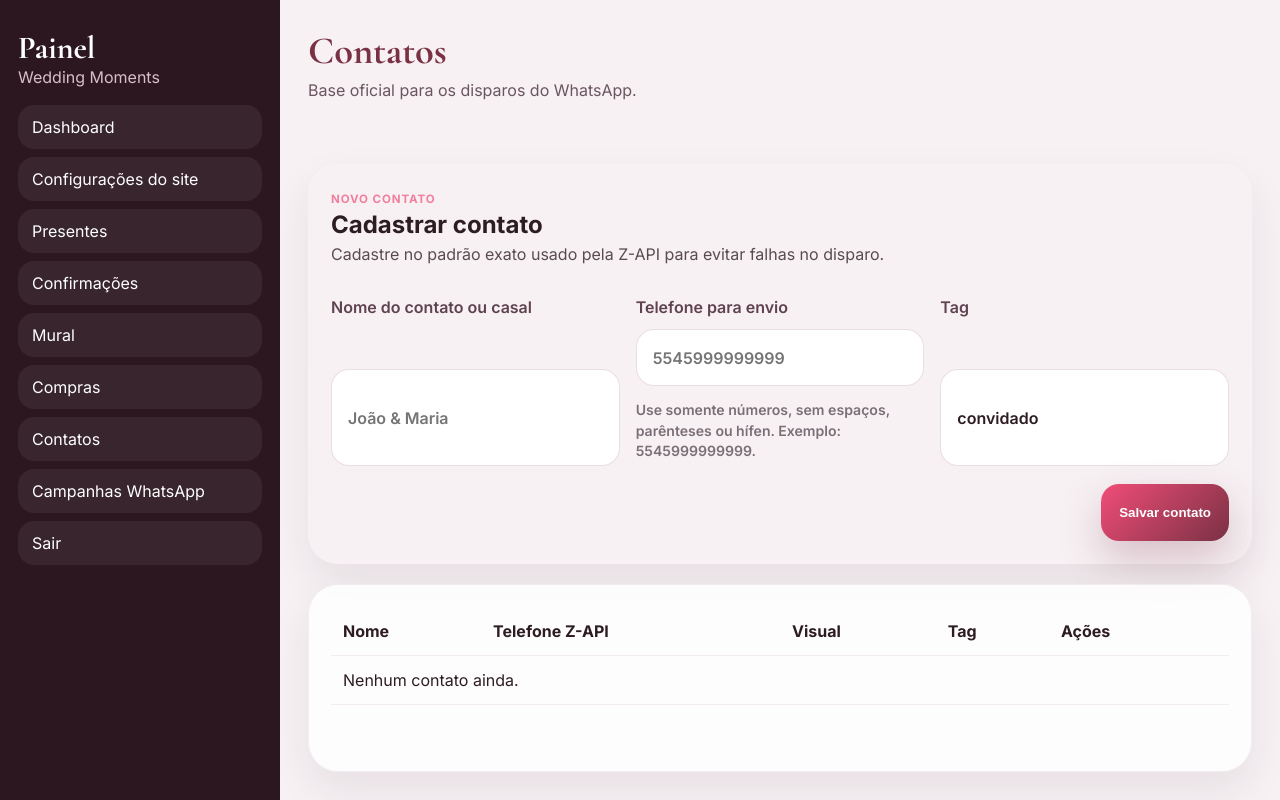
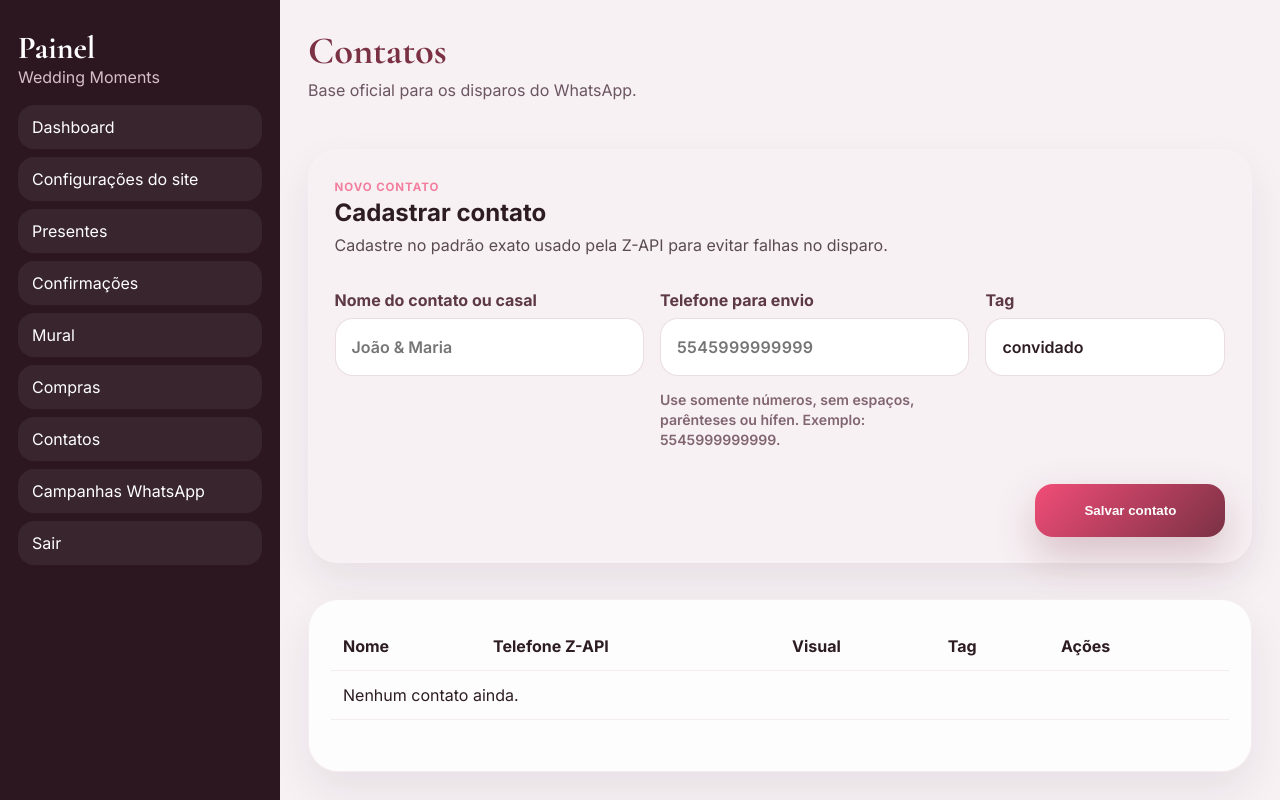
Before and after one commit to Hunter954/Casamento, a Flask app: page /admin/contatos in a window 1280 px wide. Run offline with Flask 3, Linux system fonts and the light colour scheme; the visitor is signed in with stand-in values (Sample User, id 1); data that the repository does not hold is empty.

Commit message:
Add files via upload

```diff
--- a/app/templates/admin/contacts.html
+++ b/app/templates/admin/contacts.html
@@ -13,26 +13,26 @@
       <p>{% if editing_contact %}Altere os dados abaixo e salve no mesmo bloco, sem abrir outra aba.{% else %}Cadastre no padrão exato usado pela Z-API para evitar falhas no disparo.{% endif %}</p>
     </div>
     {% if editing_contact %}
-      <a class="btn btn-secondary" href="{{ url_for('admin.contacts') }}">Cancelar edição</a>
+      <a class="btn btn-secondary contacts-cancel-btn" href="{{ url_for('admin.contacts') }}">Cancelar edição</a>
     {% endif %}
   </div>
 
   <input type="hidden" name="contact_id" value="{{ editing_contact.id if editing_contact else '' }}">
 
   <div class="contacts-form-grid">
-    <label>
-      Nome do contato ou casal
+    <label class="contacts-field">
+      <span class="contacts-label">Nome do contato ou casal</span>
       <input name="name" required placeholder="João & Maria" value="{{ editing_contact.name if editing_contact else '' }}">
     </label>
 
-    <label>
-      Telefone para envio
+    <label class="contacts-field contacts-field-phone">
+      <span class="contacts-label">Telefone para envio</span>
       <input name="phone" required inputmode="numeric" pattern="[0-9]{12,13}" maxlength="13" placeholder="5545999999999" data-zapi-phone value="{{ editing_contact.phone if editing_contact else '' }}">
-      <small class="admin-helper-inline">Use somente números, sem espaços, parênteses ou hífen. Exemplo: 5545999999999.</small>
+      <small class="admin-helper-inline contacts-helper">Use somente números, sem espaços, parênteses ou hífen. Exemplo: 5545999999999.</small>
     </label>
 
-    <label>
-      Tag
+    <label class="contacts-field">
+      <span class="contacts-label">Tag</span>
       <input name="tag" value="{{ editing_contact.tag if editing_contact else 'convidado' }}" placeholder="família, padrinhos, convidados">
     </label>
   </div>
@@ -42,7 +42,7 @@
   </div>
 </form>
 
-<div class="section-card">
+<div class="section-card contacts-table-card">
   <div class="table-wrap">
     <table>
       <thead>
@@ -80,9 +80,10 @@
 
 <style>
   .contacts-form-card {
-    gap: 1.1rem;
+    gap: 1.35rem;
     border: 1px solid rgba(255, 255, 255, 0.08);
     background: linear-gradient(180deg, rgba(255,255,255,0.03), rgba(255,255,255,0.02));
+    padding: 1.6rem;
   }
   .contacts-form-card.is-editing {
     border-color: rgba(241, 77, 120, 0.35);
@@ -99,7 +100,9 @@
   }
   .contacts-form-head p {
     margin: 0;
+    max-width: 62ch;
     opacity: 0.78;
+    line-height: 1.6;
   }
   .admin-kicker {
     display: inline-block;
@@ -108,18 +111,54 @@
     text-transform: uppercase;
     opacity: 0.7;
   }
+  .contacts-cancel-btn {
+    white-space: nowrap;
+    align-self: flex-start;
+  }
   .contacts-form-grid {
     display: grid;
-    grid-template-columns: repeat(3, minmax(0, 1fr));
+    grid-template-columns: minmax(0, 1.15fr) minmax(0, 1.15fr) minmax(240px, 0.7fr);
     gap: 1rem;
+    align-items: start;
+  }
+  .contacts-field {
+    display: grid;
+    gap: 0.6rem;
+    align-content: start;
+    min-width: 0;
+  }
+  .contacts-label {
+    font-weight: 700;
+    color: #5d3945;
+  }
+  .contacts-field input {
+    width: 100%;
+    min-height: 58px;
+  }
+  .contacts-field-phone input {
+    letter-spacing: 0.02em;
+  }
+  .contacts-helper {
+    display: block;
+    min-height: 2.8em;
+    line-height: 1.45;
+    color: #816570;
   }
   .contacts-form-actions {
     display: flex;
     justify-content: flex-end;
+    padding-top: 0.15rem;
+  }
+  .contacts-form-actions .btn {
+    min-width: 190px;
+  }
+  .contacts-table-card {
+    margin-top: 1rem;
   }
   .table-actions-inline {
     display: flex;
     align-items: center;
+    justify-content: flex-start;
     gap: 0.55rem;
     flex-wrap: nowrap;
   }
@@ -127,9 +166,23 @@
     padding: 0.58rem 0.9rem;
     font-size: 0.84rem;
   }
+  @media (max-width: 1180px) {
+    .contacts-form-grid {
+      grid-template-columns: repeat(2, minmax(0, 1fr));
+    }
+    .contacts-field:last-child {
+      grid-column: 1 / -1;
+    }
+  }
   @media (max-width: 980px) {
+    .contacts-form-card {
+      padding: 1.25rem;
+    }
     .contacts-form-grid {
       grid-template-columns: 1fr;
+    }
+    .contacts-field:last-child {
+      grid-column: auto;
     }
     .contacts-form-head {
       flex-direction: column;
```
